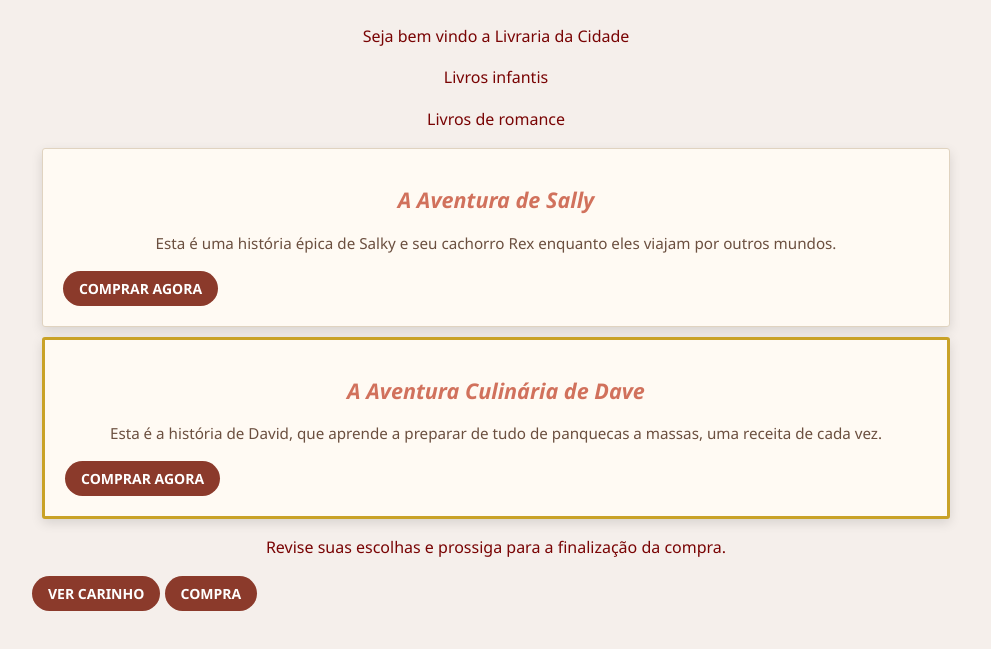
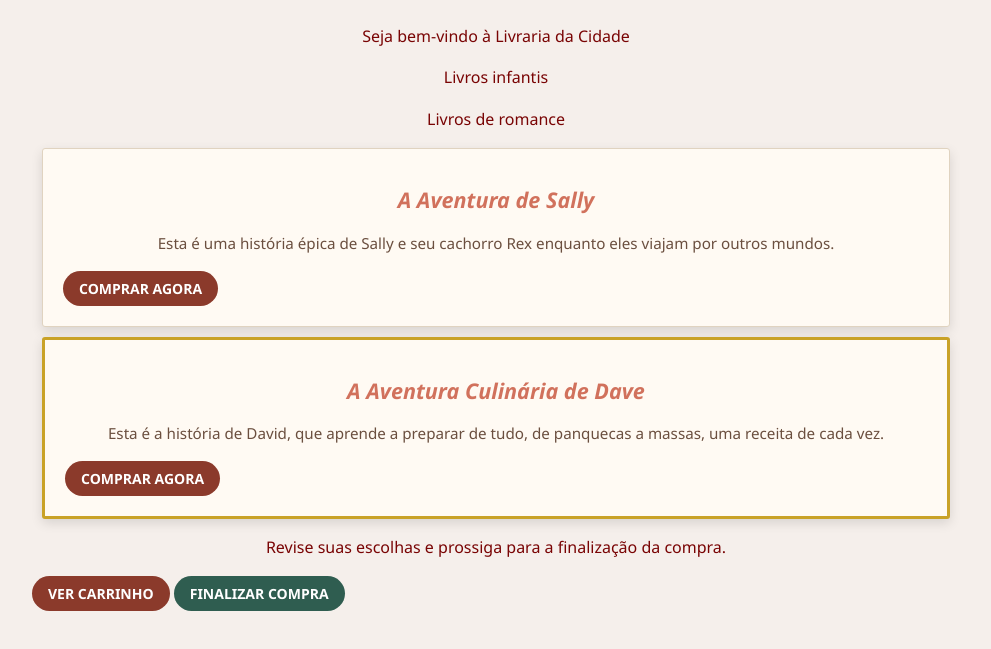
Before and after one commit to claudioelo/Imp-rio-das-Letras, a plain HTML site: page index.html in a window 1280 px wide. Shown: the part 81-730 px from the top of the page, without its empty margins (144-1135 px from the left). Drawn offline with Linux system fonts and the light colour scheme.

Commit message:
Refatora checkout-btn para classe btn-primary

```diff
--- a/index.html
+++ b/index.html
@@ -5,37 +5,35 @@
   <meta charset="UTF-8">
   <meta name="viewport" content="width=device-width, initial-scale=1.0">
   <link rel="stylesheet" href="styles.css">
-  <title>Inpério das Letras</title>
+  <title>Império das Letras</title>
 </head>
 
 <body>
-  <h1> Livraria da Cidade</h1>
-  <p>Seja bem vindo a Livraria da Cidade</p>
+  <h1>Livraria da Cidade</h1>
+  <p>Seja bem-vindo à Livraria da Cidade</p>
   <div class="card-container">
     <p class="livros">Livros infantis</p>
     <p class="livros">Livros de romance</p>
 
-    <div class="card" id="sally-advemture-book">
+    <div class="card" id="sally-adventure-book">
       <h2>A Aventura de Sally</h2>
-      <p>Esta é uma história épica de Salky e seu cachorro Rex enquanto eles viajam por outros mundos.</p>
-      <button class=btn> comprar agora</button>
+      <p>Esta é uma história épica de Sally e seu cachorro Rex enquanto eles viajam por outros mundos.</p>
+      <button class="btn">comprar agora</button>
     </div>
 
+    <div class="card destaque" id="dave-cooking-book">
+      <h2>A Aventura Culinária de Dave</h2>
+      <p>Esta é a história de David, que aprende a preparar de tudo, de panquecas a massas, uma receita de cada vez.</p>
+      <button class="btn">comprar agora</button>
+    </div>
+  </div>
 
-    <div class="card  destaque" id="deve-cooking-book">
-      <h2>A Aventura Culinária de Dave</h2>
-      <p>Esta é a história de David, que aprende a preparar de tudo de panquecas a massas, uma receita de cada vez.</p>
-      <button class=btn> comprar agora</button>
-    </div>
-
+  <p>Revise suas escolhas e prossiga para a finalização da compra.</p>
+  <div class="btn-container">
+    <button id="view-cart-btn" class="btn">Ver Carrinho</button>
+    <button id="checkout-btn" class="btn btn-primary">Finalizar compra</button>
 
   </div>
-  <p>Revise suas escolhas e prossiga para a finalização da compra.</p>
-  <div class="btn-container">
-   <button id="view-cart-btn" class="btn"> Ver Carinho</button>
-    <button id="checkaut-btn" class="btn"> compra</button>
-  </div>
-
 </body>
 
 </html>
--- a/styles.css
+++ b/styles.css
@@ -75,3 +75,7 @@ p {
 .card.destaque {
     border: 3px solid #c9a227;
 }
+
+.btn-primary {
+    background: #2f5d50;
+}
```
